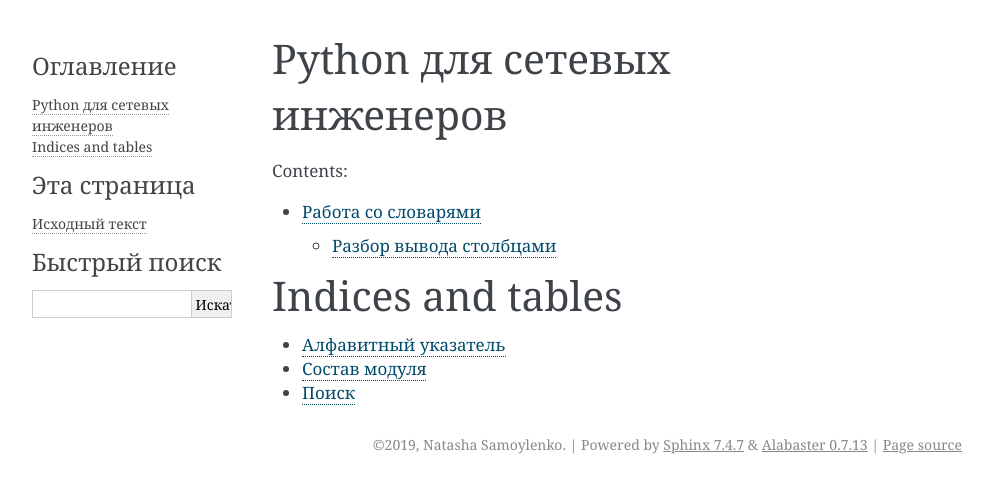
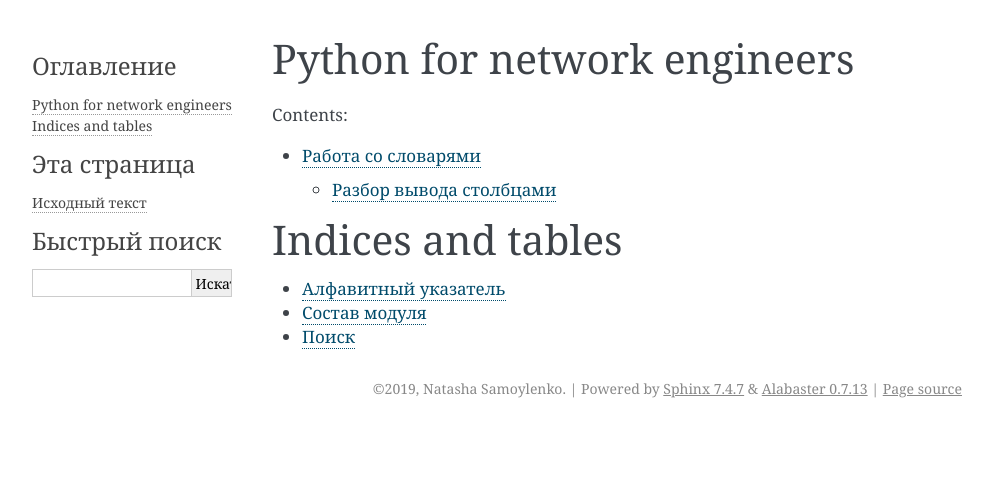
Before and after one commit to natenka/pyneng-book, a Sphinx documentation site: the page built from docs/source/contents.rst, in a window 1280 px wide. Shown: the top 493 px of the page, without its empty margins (148-1141 px from the left). Built offline with Sphinx 7.4.7, drawn with Linux system fonts in a browser that asks for light colours.

Commit message:
add contents.rst

```diff
--- a/docs/source/contents.rst
+++ b/docs/source/contents.rst
@@ -1,4 +1,4 @@
-Python для сетевых инженеров
+Python for network engineers
 ============================
 
 .. toctree::
```
Also changed, not shown: 2 other files.
